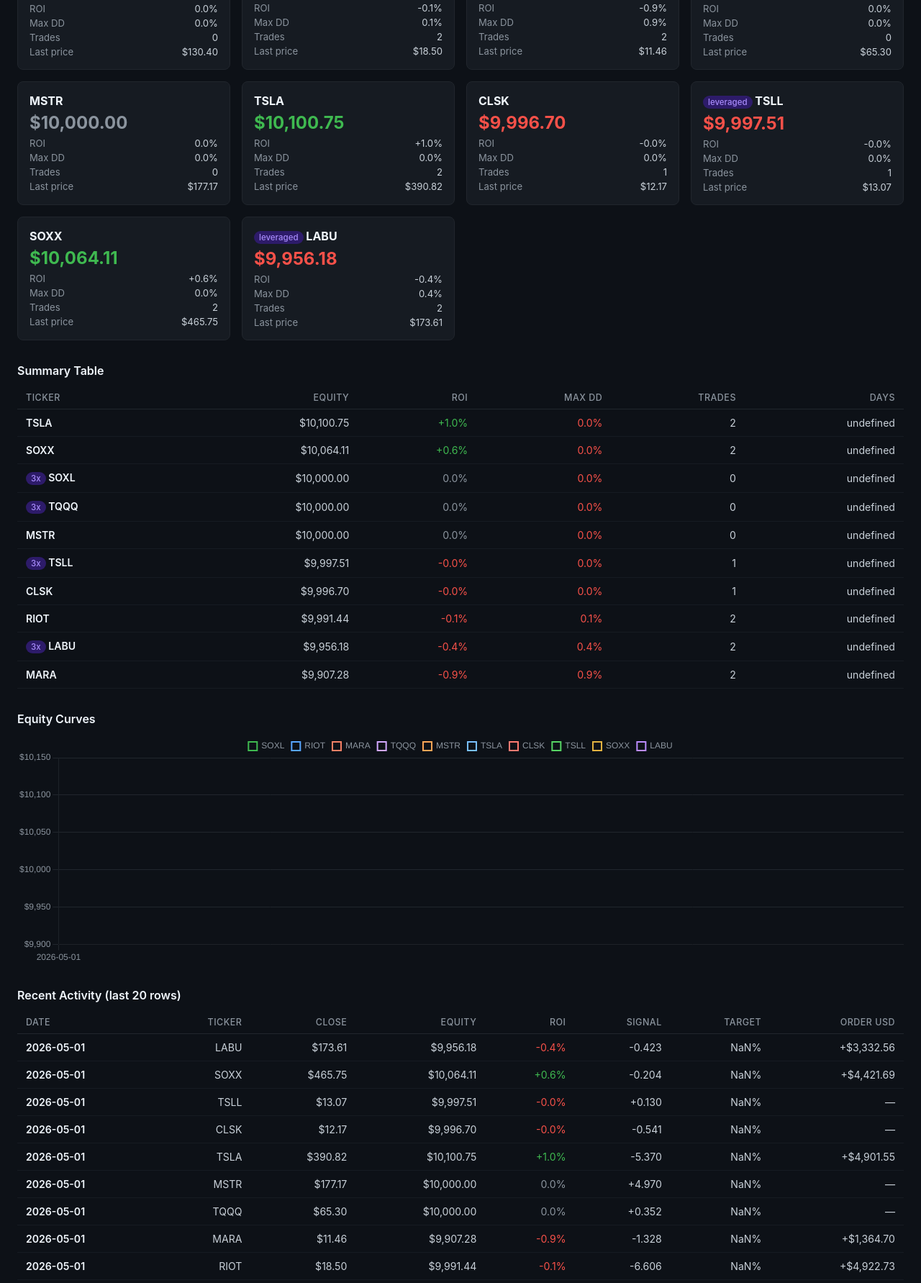
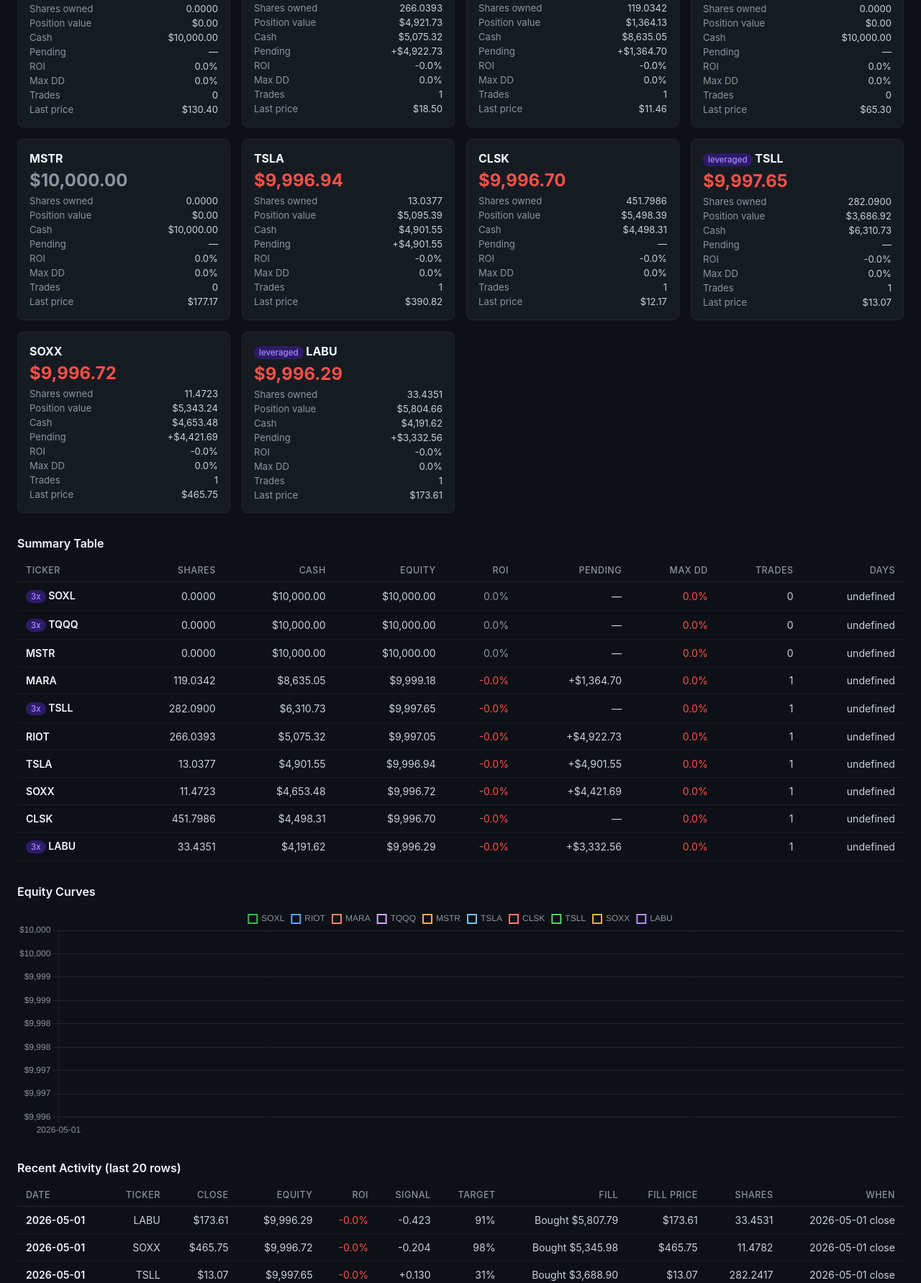
Before and after one commit to pennyee12/Quant, a plain HTML site: page docs/index.html in a window 1280 px wide. Shown: the part 237-2020 px from the top of the page at 72% size. Drawn offline with nearby package versions, Linux system fonts and the light colour scheme.

Commit message:
paper: show holdings and fill details on dashboard

```diff
--- a/docs/data.json
+++ b/docs/data.json
@@ -14,40 +14,40 @@
       "peak_equity": 10000,
       "max_drawdown": 0,
       "started_at": "2026-05-01T20:46:56.641431199Z",
-      "updated_at": "2026-05-01T20:56:01.770303626Z",
+      "updated_at": "2026-05-01T20:52:23.541697Z",
       "pending_order_usd": 0
     },
     {
       "symbol": "RIOT",
-      "shares": 531.8564242011212,
-      "cash": 152.09222725550535,
+      "shares": 266.0393406699305,
+      "cash": 5075.318914838461,
       "initial_capital": 10000,
       "last_price": 18.5,
-      "equity": 9991.436074976247,
-      "roi": -0.0008563925023752361,
-      "trade_count": 2,
+      "equity": 9997.046717232175,
+      "roi": -0.0002953282767824694,
+      "trade_count": 1,
       "bars_since_trade": 1,
       "peak_equity": 10000,
-      "max_drawdown": 0.0008563925023752361,
+      "max_drawdown": 0.0002953282767824694,
       "started_at": "2026-05-01T20:46:56.678068332Z",
-      "updated_at": "2026-05-01T20:56:01.849496207Z",
-      "pending_order_usd": 0
+      "updated_at": "2026-05-01T20:52:23.592463Z",
+      "pending_order_usd": 4922.7344141415415
     },
     {
       "symbol": "MARA",
-      "shares": 230.1107899496422,
-      "cash": 7270.210548242745,
+      "shares": 119.03420922738725,
+      "cash": 8635.049410281374,
       "initial_capital": 10000,
       "last_price": 11.460000038146973,
-      "equity": 9907.280209843675,
-      "roi": -0.009271979015632481,
-      "trade_count": 2,
+      "equity": 9999.181452568026,
+      "roi": -0.00008185474319744035,
+      "trade_count": 1,
       "bars_since_trade": 1,
       "peak_equity": 10000,
-      "max_drawdown": 0.009271979015632481,
+      "max_drawdown": 0.00008185474319744035,
       "started_at": "2026-05-01T20:46:56.73119906Z",
-      "updated_at": "2026-05-01T20:56:01.934624904Z",
-      "pending_order_usd": 1352.1595805353268
+      "updated_at": "2026-05-01T20:52:23.644793Z",
+      "pending_order_usd": 1364.7023917994482
     },
     {
       "symbol": "TQQQ",
@@ -58,11 +58,11 @@
       "equity": 10000,
       "roi": 0,
       "trade_count": 0,
-      "bars_since_trade": 3,
+      "bars_since_trade": 2,
       "peak_equity": 10000,
       "max_drawdown": 0,
       "started_at": "2026-05-01T20:46:56.780314399Z",
-      "updated_at": "2026-05-01T20:56:01.986627653Z",
+      "updated_at": "2026-05-01T20:52:23.70629Z",
       "pending_order_usd": 0
     },
     {
@@ -74,28 +74,28 @@
       "equity": 10000,
       "roi": 0,
       "trade_count": 0,
-      "bars_since_trade": 3,
+      "bars_since_trade": 2,
       "peak_equity": 10000,
       "max_drawdown": 0,
       "started_at": "2026-05-01T20:46:56.813606377Z",
-      "updated_at": "2026-05-01T20:56:02.015400402Z",
+      "updated_at": "2026-05-01T20:52:23.75602Z",
       "pending_order_usd": 0
     },
     {
       "symbol": "TSLA",
-      "shares": 25.84502398321901,
-      "cash": 0,
+      "shares": 13.037689664027837,
+      "cash": 4901.55254126226,
       "initial_capital": 10000,
       "last_price": 390.82000732421875,
-      "equity": 10100.752462416263,
-      "roi": 0.010075246241626257,
-      "trade_count": 2,
+      "equity": 9996.942511248511,
+      "roi": -0.0003057488751488924,
+      "trade_count": 1,
       "bars_since_trade": 1,
-      "peak_equity": 10100.752462416263,
+      "peak_equity": 10000,
       "max_drawdown": 0.0003057488751488924,
       "started_at": "2026-05-01T20:46:56.845730394Z",
-      "updated_at": "2026-05-01T20:56:02.047130003Z",
-      "pending_order_usd": 0
+      "updated_at": "2026-05-01T20:52:23.802779Z",
+      "pending_order_usd": 4901.55254126226
     },
     {
       "symbol": "CLSK",
@@ -103,63 +103,63 @@
       "cash": 4498.311100906611,
       "initial_capital": 10000,
       "last_price": 12.170000076293945,
-      "equity": 9996.70069132627,
-      "roi": -0.00032993086737298505,
+      "equity": 9996.700691326268,
+      "roi": -0.00032993086737309607,
       "trade_count": 1,
-      "bars_since_trade": 2,
+      "bars_since_trade": 1,
       "peak_equity": 10000,
       "max_drawdown": 0.00032993086737309607,
       "started_at": "2026-05-01T20:46:56.876624983Z",
-      "updated_at": "2026-05-01T20:56:02.077775883Z",
+      "updated_at": "2026-05-01T20:52:23.852356Z",
       "pending_order_usd": 0
     },
     {
       "symbol": "TSLL",
-      "shares": 282.0793809908826,
+      "shares": 282.09001533669885,
       "cash": 6310.732171900809,
       "initial_capital": 10000,
       "last_price": 13.069999694824219,
-      "equity": 9997.509595367848,
-      "roi": -0.0002490404632151666,
+      "equity": 9997.648586264422,
+      "roi": -0.00023514137355773457,
       "trade_count": 1,
-      "bars_since_trade": 2,
+      "bars_since_trade": 1,
       "peak_equity": 10000,
-      "max_drawdown": 0.0002490404632151666,
+      "max_drawdown": 0.00023514137355773457,
       "started_at": "2026-05-01T20:46:56.920674228Z",
-      "updated_at": "2026-05-01T20:56:02.109094329Z",
-      "pending_order_usd": -609.4023508182396
+      "updated_at": "2026-05-01T20:52:23.906874Z",
+      "pending_order_usd": 0
     },
     {
       "symbol": "SOXX",
-      "shares": 21.11167687864845,
-      "cash": 231.35008543793174,
+      "shares": 11.472329173784598,
+      "cash": 4653.484342231628,
       "initial_capital": 10000,
       "last_price": 465.75,
-      "equity": 10064.113591668447,
-      "roi": 0.006411359166844655,
-      "trade_count": 2,
+      "equity": 9996.721654921805,
+      "roi": -0.00032783450781948,
+      "trade_count": 1,
       "bars_since_trade": 1,
-      "peak_equity": 10064.113591668447,
+      "peak_equity": 10000,
       "max_drawdown": 0.00032783450781948,
       "started_at": "2026-05-01T20:46:56.976486993Z",
-      "updated_at": "2026-05-01T20:56:02.157853256Z",
-      "pending_order_usd": 0
+      "updated_at": "2026-05-01T20:52:23.984361Z",
+      "pending_order_usd": 4421.692087584938
     },
     {
       "symbol": "LABU",
-      "shares": 52.40162280766398,
-      "cash": 858.7332373676882,
+      "shares": 33.43506604900851,
+      "cash": 4191.624584401169,
       "initial_capital": 10000,
       "last_price": 173.61000061035156,
-      "equity": 9956.179004989644,
-      "roi": -0.004382099501035519,
-      "trade_count": 2,
+      "equity": 9996.286421576682,
+      "roi": -0.0003713578423317765,
+      "trade_count": 1,
       "bars_since_trade": 1,
       "peak_equity": 10000,
-      "max_drawdown": 0.004382099501035519,
+      "max_drawdown": 0.0003713578423317765,
       "started_at": "2026-05-01T20:46:57.037143337Z",
-      "updated_at": "2026-05-01T20:56:02.206656881Z",
-      "pending_order_usd": 0
+      "updated_at": "2026-05-01T20:52:24.045242Z",
+      "pending_order_usd": 3332.5580912243586
     }
   ],
   "history": [
@@ -170,7 +170,7 @@
       "equity": 10000,
       "roi": 0,
       "signal": 9.287934858127883,
-      "target": 1.3554827726236305e-39,
+      "target": 1.3554827726236305E-39,
       "order_usd": 0,
       "trades": 0,
       "max_dd": 0
@@ -218,7 +218,7 @@
       "equity": 10000,
       "roi": 0,
       "signal": 4.970390099165384,
-      "target": 4.863907326000221e-19,
+      "target": 4.863907326000221E-19,
       "order_usd": 0,
       "trades": 0,
       "max_dd": 0
@@ -290,7 +290,7 @@
       "equity": 10000,
       "roi": 0,
       "signal": 9.28793485812789,
-      "target": 1.3554827726235342e-39,
+      "target": 1.3554827726235342E-39,
       "order_usd": 0,
       "trades": 0,
       "max_dd": 0
@@ -305,7 +305,10 @@
       "target": 0.988572045971551,
       "order_usd": 4924.18866629491,
       "trades": 1,
-      "max_dd": 0.0002953282767824694
+      "max_dd": 0.0002953282767824694,
+      "fill_price": 18.5,
+      "fill_time": "2026-05-01",
+      "fill_mode": "close"
     },
     {
       "date": "2026-05-01",
@@ -317,7 +320,10 @@
       "target": 0.999999999967047,
       "order_usd": 1364.8141083077958,
       "trades": 1,
-      "max_dd": 0.00008185474319744035
+      "max_dd": 0.00008185474319744035,
+      "fill_price": 11.460000038146973,
+      "fill_time": "2026-05-01",
+      "fill_mode": "close"
     },
     {
       "date": "2026-05-01",
@@ -338,7 +344,7 @@
       "equity": 10000,
       "roi": 0,
       "signal": 4.970390099165384,
-      "target": 4.863907326000221e-19,
+      "target": 4.863907326000221E-19,
       "order_usd": 0,
       "trades": 0,
       "max_dd": 0
@@ -353,7 +359,10 @@
       "target": 1,
       "order_usd": 5097.937664971243,
       "trades": 1,
-      "max_dd": 0.0003057488751488924
+      "max_dd": 0.0003057488751488924,
+      "fill_price": 390.82000732421875,
+      "fill_time": "2026-05-01",
+      "fill_mode": "close"
     },
     {
       "date": "2026-05-01",
@@ -365,7 +374,10 @@
       "target": 0.8246114074883011,
       "order_usd": 5501.138785214868,
       "trades": 1,
-      "max_dd": 0.00032993086737309607
+      "max_dd": 0.00032993086737309607,
+      "fill_price": 12.170000076293945,
+      "fill_time": "2026-05-01",
+      "fill_mode": "close"
     },
     {
       "date": "2026-05-01",
@@ -377,7 +389,10 @@
       "target": 0.30781020082167465,
       "order_usd": 3688.8989382053705,
       "trades": 1,
-      "max_dd": 0.00023514137355773457
+      "max_dd": 0.00023514137355773457,
+      "fill_price": 13.069999694824219,
+      "fill_time": "2026-05-01",
+      "fill_mode": "close"
     },
     {
       "date": "2026-05-01",
@@ -389,7 +404,10 @@
       "target": 0.9768131730933441,
       "order_usd": 5345.981059662406,
       "trades": 1,
-      "max_dd": 0.00032783450781948
+      "max_dd": 0.00032783450781948,
+      "fill_price": 465.75,
+      "fill_time": "2026-05-01",
+      "fill_mode": "close"
     },
     {
       "date": "2026-05-01",
@@ -401,127 +419,10 @@
       "target": 0.9140614367228872,
       "order_usd": 5807.794636135217,
       "trades": 1,
-      "max_dd": 0.0003713578423317765
-    },
-    {
-      "date": "2026-05-01",
-      "symbol": "SOXL",
-      "close": 130.39999389648438,
-      "equity": 10000,
-      "roi": 0,
-      "signal": 9.287934858127883,
-      "target": 1.3554827726236305e-39,
-      "order_usd": 0,
-      "trades": 0,
-      "max_dd": 0
-    },
-    {
-      "date": "2026-05-01",
-      "symbol": "RIOT",
-      "close": 18.5,
-      "equity": 9991.436074976247,
-      "roi": -0.0008563925023752361,
-      "signal": -6.6057270701753446,
-      "target": 0.988572045971551,
-      "order_usd": 4922.7344141415415,
-      "trades": 2,
-      "max_dd": 0.0008563925023752361
-    },
-    {
-      "date": "2026-05-01",
-      "symbol": "MARA",
-      "close": 11.460000038146973,
-      "equity": 9907.280209843675,
-      "roi": -0.009271979015632481,
-      "signal": -1.3284146719314451,
-      "target": 0.9999999999597915,
-      "order_usd": 1364.7023917994482,
-      "trades": 2,
-      "max_dd": 0.009271979015632481
-    },
-    {
-      "date": "2026-05-01",
-      "symbol": "TQQQ",
-      "close": 65.30000305175781,
-      "equity": 10000,
-      "roi": 0,
-      "signal": 0.35194462470997756,
-      "target": 0.0018542675268415792,
-      "order_usd": 0,
-      "trades": 0,
-      "max_dd": 0
-    },
-    {
-      "date": "2026-05-01",
-      "symbol": "MSTR",
-      "close": 177.1699981689453,
-      "equity": 10000,
-      "roi": 0,
-      "signal": 4.970390099165384,
-      "target": 4.863907326000221e-19,
-      "order_usd": 0,
-      "trades": 0,
-      "max_dd": 0
-    },
-    {
-      "date": "2026-05-01",
-      "symbol": "TSLA",
-      "close": 390.82000732421875,
-      "equity": 10100.752462416263,
-      "roi": 0.010075246241626257,
-      "signal": -5.370215990948105,
-      "target": 1,
-      "order_usd": 4901.55254126226,
-      "trades": 2,
-      "max_dd": 0.0003057488751488924
-    },
-    {
-      "date": "2026-05-01",
-      "symbol": "CLSK",
-      "close": 12.170000076293945,
-      "equity": 9996.70069132627,
-      "roi": -0.00032993086737298505,
-      "signal": -0.5406391384630418,
-      "target": 0.8246114074883011,
-      "order_usd": 0,
-      "trades": 1,
-      "max_dd": 0.00032993086737309607
-    },
-    {
-      "date": "2026-05-01",
-      "symbol": "TSLL",
-      "close": 13.069999694824219,
-      "equity": 9997.509595367848,
-      "roi": -0.0002490404632151666,
-      "signal": 0.12960382067712548,
-      "target": 0.30781416544722723,
-      "order_usd": 0,
-      "trades": 1,
-      "max_dd": 0.0002490404632151666
-    },
-    {
-      "date": "2026-05-01",
-      "symbol": "SOXX",
-      "close": 465.75,
-      "equity": 10064.113591668447,
-      "roi": 0.006411359166844655,
-      "signal": -0.20408839391407407,
-      "target": 0.9700481297983515,
-      "order_usd": 4421.692087584938,
-      "trades": 2,
-      "max_dd": 0.00032783450781948
-    },
-    {
-      "date": "2026-05-01",
-      "symbol": "LABU",
-      "close": 173.61000061035156,
-      "equity": 9956.179004989644,
-      "roi": -0.004382099501035519,
-      "signal": -0.42325960264679185,
-      "target": 0.9140614367228872,
-      "order_usd": 3332.5580912243586,
-      "trades": 2,
-      "max_dd": 0.004382099501035519
+      "max_dd": 0.0003713578423317765,
+      "fill_price": 173.61000061035156,
+      "fill_time": "2026-05-01",
+      "fill_mode": "close"
     }
   ],
   "summary": [
@@ -535,18 +436,18 @@
     },
     {
       "symbol": "RIOT",
-      "equity": 9991.436074976247,
-      "roi": -0.0008563925023752361,
-      "max_dd": 0.0008563925023752361,
-      "trade_count": 2,
+      "equity": 9997.046717232175,
+      "roi": -0.0002953282767824694,
+      "max_dd": 0.0002953282767824694,
+      "trade_count": 1,
       "days_since_start": 0
     },
     {
       "symbol": "MARA",
-      "equity": 9907.280209843675,
-      "roi": -0.009271979015632481,
-      "max_dd": 0.009271979015632481,
-      "trade_count": 2,
+      "equity": 9999.181452568026,
+      "roi": -0.00008185474319744035,
+      "max_dd": 0.00008185474319744035,
+      "trade_count": 1,
       "days_since_start": 0
     },
     {
@@ -567,42 +468,42 @@
     },
     {
       "symbol": "TSLA",
-      "equity": 10100.752462416263,
-      "roi": 0.010075246241626257,
+      "equity": 9996.942511248511,
+      "roi": -0.0003057488751488924,
       "max_dd": 0.0003057488751488924,
-      "trade_count": 2,
+      "trade_count": 1,
       "days_since_start": 0
     },
     {
       "symbol": "CLSK",
-      "equity": 9996.70069132627,
-      "roi": -0.00032993086737298505,
+      "equity": 9996.700691326268,
+      "roi": -0.00032993086737309607,
       "max_dd": 0.00032993086737309607,
       "trade_count": 1,
       "days_since_start": 0
     },
     {
       "symbol": "TSLL",
-      "equity": 9997.509595367848,
-      "roi": -0.0002490404632151666,
-      "max_dd": 0.0002490404632151666,
+      "equity": 9997.648586264422,
+      "roi": -0.00023514137355773457,
+      "max_dd": 0.00023514137355773457,
       "trade_count": 1,
       "days_since_start": 0
     },
     {
       "symbol": "SOXX",
-      "equity": 10064.113591668447,
-      "roi": 0.006411359166844655,
+      "equity": 9996.721654921805,
+      "roi": -0.00032783450781948,
       "max_dd": 0.00032783450781948,
-      "trade_count": 2,
+      "trade_count": 1,
       "days_since_start": 0
     },
     {
       "symbol": "LABU",
-      "equity": 9956.179004989644,
-      "roi": -0.004382099501035519,
-      "max_dd": 0.004382099501035519,
-      "trade_count": 2,
+      "equity": 9996.286421576682,
+      "roi": -0.0003713578423317765,
+      "max_dd": 0.0003713578423317765,
+      "trade_count": 1,
       "days_since_start": 0
     }
   ]
--- a/docs/index.html
+++ b/docs/index.html
@@ -50,8 +50,11 @@
       <thead>
         <tr>
           <th>Ticker</th>
+          <th>Shares</th>
+          <th>Cash</th>
           <th>Equity</th>
           <th>ROI</th>
+          <th>Pending</th>
           <th>Max DD</th>
           <th>Trades</th>
           <th>Days</th>
@@ -78,7 +81,10 @@
           <th>ROI</th>
           <th>Signal</th>
           <th>Target</th>
-          <th>Order USD</th>
+          <th>Fill</th>
+          <th>Fill Price</th>
+          <th>Shares</th>
+          <th>When</th>
         </tr>
       </thead>
       <tbody id="history-body"></tbody>
@@ -114,6 +120,10 @@
             return `<div class="card">
               <div class="card-symbol">${lev}${p.symbol}</div>
               <div class="card-equity ${roiClass}">${money(p.equity)}</div>
+              <div class="card-row"><span>Shares owned</span><span>${fmt(p.shares, 4)}</span></div>
+              <div class="card-row"><span>Position value</span><span>${money((p.shares || 0) * (p.last_price || 0))}</span></div>
+              <div class="card-row"><span>Cash</span><span>${money(p.cash)}</span></div>
+              <div class="card-row"><span>Pending</span><span>${p.pending_order_usd===0?'—':(p.pending_order_usd>0?'+':'')+money(p.pending_order_usd)}</span></div>
               <div class="card-row"><span>ROI</span><span class="${roiClass}">${p.roi>0?'+':''}${(p.roi*100).toFixed(1)}%</span></div>
               <div class="card-row"><span>Max DD</span><span class="neg">${(p.max_drawdown*100).toFixed(1)}%</span></div>
               <div class="card-row"><span>Trades</span><span>${p.trade_count}</span></div>
@@ -124,15 +134,22 @@
 
         // Summary table
         const tbody = document.getElementById('summary-body');
+        const positionsBySymbol = Object.fromEntries((data.positions || []).map(p => [p.symbol, p]));
         const sorted = [...(data.summary || [])].sort((a,b) => b.roi - a.roi);
-        tbody.innerHTML = sorted.map(s => `<tr>
+        tbody.innerHTML = sorted.map(s => {
+          const p = positionsBySymbol[s.symbol] || {};
+          return `<tr>
           <td>${LEVERAGED.has(s.symbol)?'<span class="badge badge-lev">3x</span> ':''}${s.symbol}</td>
+          <td>${fmt(p.shares || 0, 4)}</td>
+          <td>${money(p.cash || 0)}</td>
           <td>${money(s.equity)}</td>
           <td>${pct(s.roi)}</td>
+          <td>${(p.pending_order_usd || 0)===0?'—':((p.pending_order_usd || 0)>0?'+':'')+money(p.pending_order_usd)}</td>
           <td><span class="neg">${(s.max_dd*100).toFixed(1)}%</span></td>
           <td>${s.trade_count}</td>
           <td>${s.days_since}</td>
-        </tr>`).join('');
+        </tr>`;
+        }).join('');
 
         // Equity chart
         const hist = data.history || [];
@@ -177,16 +194,24 @@
 
         // Recent history
         const recent = hist.slice(-20).reverse();
-        document.getElementById('history-body').innerHTML = recent.map(r => `<tr>
+        document.getElementById('history-body').innerHTML = recent.map(r => {
+          const inferredFillPrice = r.fill_price || (r.order_usd !== 0 ? r.close : 0);
+          const fillShares = inferredFillPrice ? Math.abs(r.order_usd / inferredFillPrice) : 0;
+          const fillMode = r.fill_mode || (r.order_usd !== 0 ? 'close*' : '');
+          return `<tr>
           <td>${r.date}</td>
           <td>${r.symbol}</td>
           <td>$${fmt(r.close)}</td>
           <td>$${fmt(r.equity)}</td>
           <td>${pct(r.roi)}</td>
           <td>${r.signal>0?'+':''}${fmt(r.signal,3)}</td>
-          <td>${(r.target_weight*100).toFixed(0)}%</td>
-          <td>${r.order_usd===0?'—':(r.order_usd>0?'+':'')+money(r.order_usd)}</td>
-        </tr>`).join('');
+          <td>${((r.target || 0)*100).toFixed(0)}%</td>
+          <td>${r.order_usd===0?'—':(r.order_usd>0?'Bought ':'Sold ')+money(Math.abs(r.order_usd))}</td>
+          <td>${inferredFillPrice ? '$'+fmt(inferredFillPrice) : '—'}</td>
+          <td>${fillShares ? fmt(fillShares, 4) : '—'}</td>
+          <td>${fillMode ? `${r.fill_time || r.date} ${fillMode}` : '—'}</td>
+        </tr>`;
+        }).join('');
       })
       .catch(err => {
         document.getElementById('updated').textContent = 'Error: ' + err;
```
Also changed, not shown: paper_state.json (+88 -187 lines), 2 other files.
